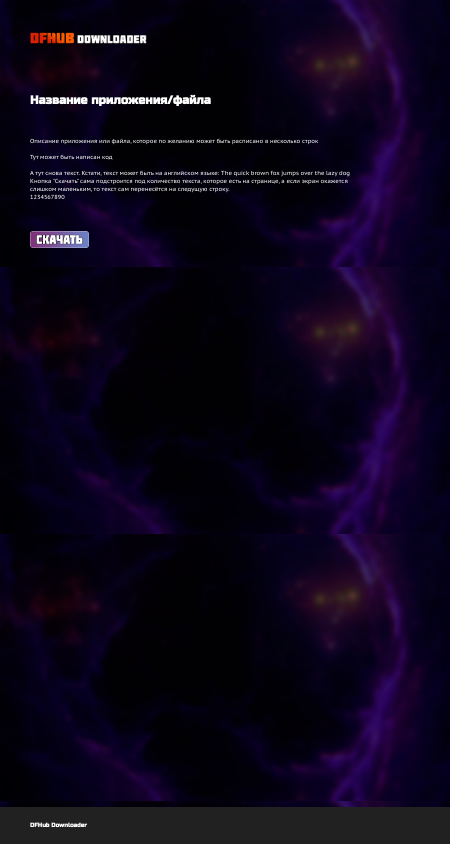
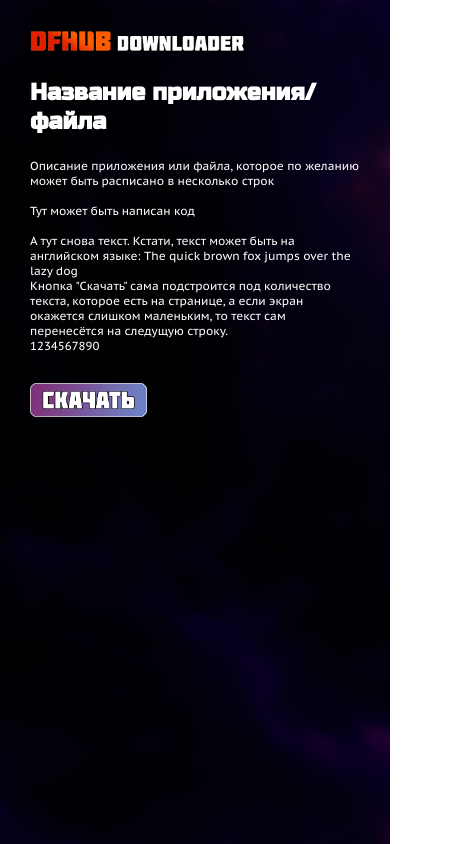
Before and after one commit to DertFin-Hub/Downloader, a plain HTML site: page pages/download_page_example.html in a window 390 px wide. Shown: the whole page, 450 px wide, since content can reach past the window. Drawn offline with Linux system fonts and the light colour scheme.

Commit message:
12.11.2023_6

```diff
--- a/css/style.css
+++ b/css/style.css
@@ -5,7 +5,7 @@
 
 :root {
     --default-text-color: white;
-    --default-font-zize: 1.5vw;
+    --default-font-size: 1.5vw;
 }
 
 @font-face {
@@ -18,14 +18,17 @@
     src: url(../fonts/PTSansCaption-Regular.ttf);
 }
 
-body {
+.container {
     background-image: url(../media/bg1.jpg) ;
     background-size: cover;
+    background-position: center;
     overflow-x: hidden;
+    height: max-content;
+    height: 100vh;
 }
 
 .header{
-    padding: 30px;
+    padding: 30px 30px 15px 30px;
 }
 
 .header .logo{
@@ -41,14 +44,14 @@ body {
     padding: 15px 30px 15px 30px;
     color: var(--default-text-color);
     font-family: "russo-one";
-    font-size: var(--default-font-zize);
+    font-size: var(--default-font-size);
 }
 
 .product_description {
     padding: 15px 30px 15px 30px;
     color: var(--default-text-color);
     font-family: "description-font";
-    font-size: var(--default-font-zize);
+    font-size: var(--default-font-size);
 }
 
 .download_button_line {
@@ -64,18 +67,134 @@ body {
     width: 17vw;
 }
 
-footer {
-    background-color: rgb(33, 33, 33);
-    width: 100vw;
-    height: max-content;
-    position: absolute;
-    left: 0;
-    bottom: 0;
-    padding: 15px 30px 15px 30px;
+@media screen and (max-width: 1280px){
+    :root {
+        --default-font-size: 1.75vw;
+    }
+
+    .header .logo{
+        width: 35vw;
+        transition: 0.75s;
+    }
+
+    .header .logo:hover{
+        width: 36vw;
+    }
+
+    .download_button {
+        width: 18vw;
+        transition: 0.75s;
+    }
+
+    .download_button:hover{
+        width: 20vw;
+    }
 }
 
-footer h1 {
-    font-size: var(--default-font-zize);
-    font-family: "russo-one";
-    color: var(--default-text-color);
+@media screen and (max-width: 1024px) {
+    :root {
+        --default-font-size: 2vw;
+    }
+
+    .header .logo{
+        width: 40vw;
+        transition: 0.75s;
+    }
+
+    .header .logo:hover{
+        width: 41vw;
+    }
+
+    .download_button {
+        width: 20vw;
+        transition: 0.75s;
+    }
+
+    .download_button:hover{
+        width: 22vw;
+    }
 }
+
+@media screen and (max-width: 768px) {
+    :root {
+        --default-font-size: 2.5vw;
+    }
+
+    .header .logo{
+        width: 50vw;
+        transition: 0.75s;
+    }
+
+    .header .logo:hover{
+        width: 52vw;
+    }
+
+    .download_button {
+        width: 25vw;
+        transition: 0.75s;
+    }
+
+    .download_button:hover{
+        width: 27vw;
+    }
+}
+
+@media screen and (max-width: 480px) {
+    :root {
+        --default-font-size: 3vw;
+    }
+
+    .header .logo{
+        width: 55vw;
+        transition: 0.75s;
+    }
+
+    .header .logo:hover{
+        width: 57vw;
+    }
+
+    .download_button {
+        width: 30vw;
+        transition: 0.75s;
+    }
+
+    .download_button:hover{
+        width: 32vw;
+    }
+
+    .product_title {
+        padding: 7px 30px 7px 30px;
+    }
+}
+
+@media screen and (max-width: 320px) {
+    :root {
+        --default-font-size: 3.5vw;
+    }
+
+    .header .logo{
+        width: 65vw;
+        transition: 0.75s;
+    }
+
+    .header .logo:hover{
+        width: 67vw;
+    }
+
+    .download_button {
+        width: 38vw;
+        transition: 0.75s;
+    }
+
+    .download_button:hover{
+        width: 40vw;
+    }
+
+    .product_title {
+        padding: 5px 30px 5px 30px;
+    }
+
+    .header {
+        padding: 30px 30px 10px 30px;
+    }
+}
--- a/pages/download_page_example.html
+++ b/pages/download_page_example.html
@@ -1,7 +1,7 @@
-<!DOCTYPE html><html lang="en"><head><meta charset="UTF-8"><meta name="viewport" content="width=device-width, initial-scale=1.0"><meta name="description" content="DFHub Downloader - Это удобный сайт для скачивания файлов от DertFin."><meta name="keywords" content="dfhub, df hub, dertfin hub, downloader, dfhub downloader, скачать"><link rel="shortcut icon" href="../icons/logo.png"><link rel="stylesheet" href="../css/style.css"><title>DFHub Downloader</title></head><body> </body><header><div class="header"> <img class="logo" src="../media/logo.png"></div></header><div class="product_title"> <h1>Название приложения/файла</h1></div><div class="product_description"><p>Описание приложения или файла, которое по желанию может быть расписано в несколько строк
+<!DOCTYPE html><html lang="en"><head><meta charset="UTF-8"><meta name="viewport" content="width=device-width, initial-scale=1.0"><meta name="description" content="DFHub Downloader - Это удобный сайт для скачивания файлов от DertFin."><meta name="keywords" content="dfhub, df hub, dertfin hub, downloader, dfhub downloader, скачать"><link rel="shortcut icon" href="../icons/logo.png"><link rel="stylesheet" href="../css/style.css"><title>DFHub Downloader</title></head><body> </body><div class="container"> <header><div class="header"> <img class="logo" src="../media/logo.png"></div></header><div class="product_title"> <h1>Название приложения/файла</h1></div><div class="product_description"><p>Описание приложения или файла, которое по желанию может быть расписано в несколько строк
 <br><br>
 Тут может быть написан код
 <br><br>
 А тут снова текст. Кстати, текст может быть на английском языке: The quick brown fox jumps over the lazy dog<br>
 Кнопка "Скачать" сама подстроится под количество текста, которое есть на странице, а если экран окажется слишком маленьким, то текст сам перенесётся на следущую строку. <br>
-1234567890</p></div><a href="#"><div class="download_button_line"><img class="download_button" src="../media/download.png"></div></a><footer> <h1>DFHub Downloader</h1></footer></html>
+1234567890</p></div><a href="#"><div class="download_button_line"><img class="download_button" src="../media/download.png"></div></a></div></html>
```
